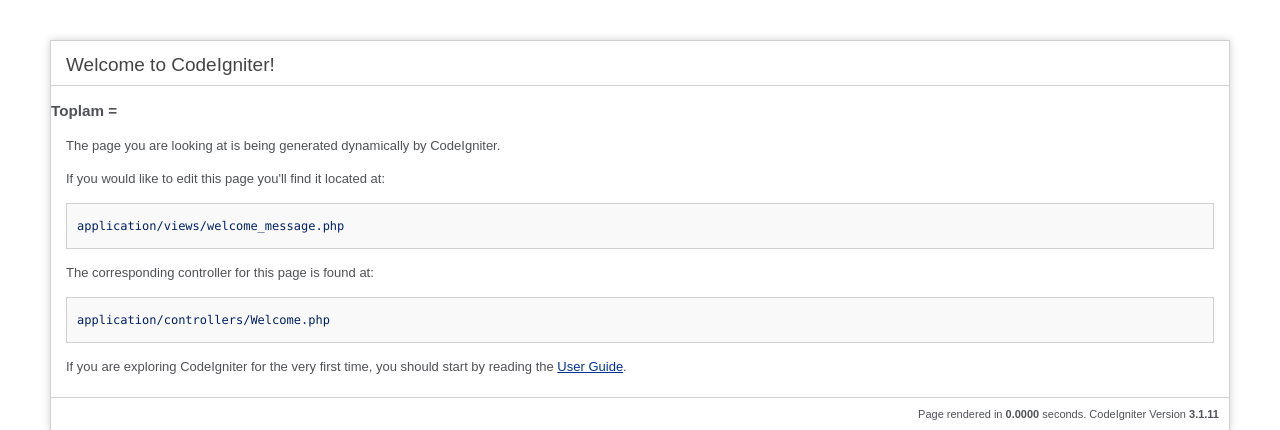
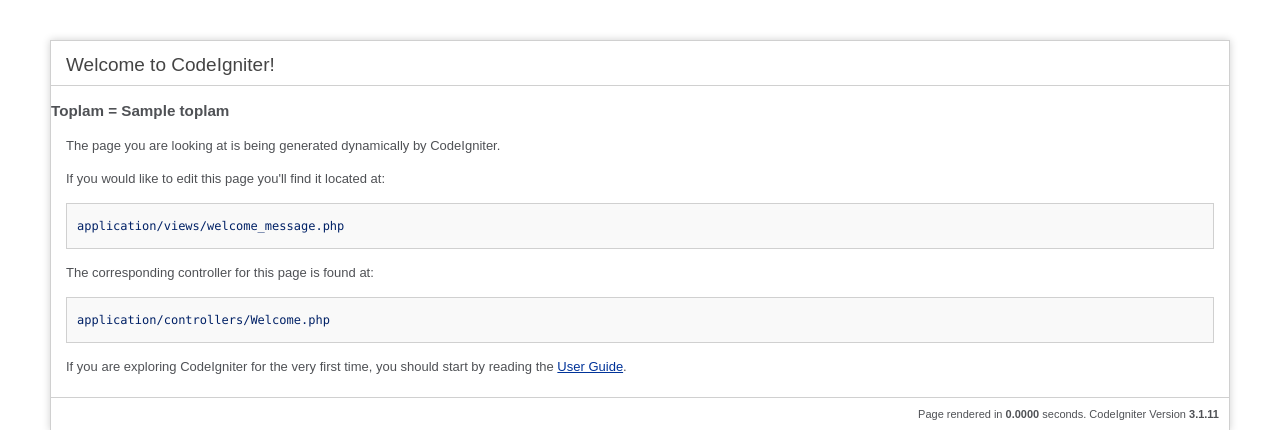
Before and after one commit to lapestand/chatwith, a CodeIgniter app: the page made by public_html/application/views/welcome_message.php in a window 1280 px wide. Shown: the top 430 px of the page. Run offline with CodeIgniter, Linux system fonts and the light colour scheme; the template is opened without the code that fills it: most values are stand-ins (such as "Sample title", 1, 10 or a date in 2020).

Commit message:
Typo fixed.

```diff
--- a/public_html/application/views/welcome_message.php
+++ b/public_html/application/views/welcome_message.php
@@ -70,7 +70,7 @@
 <div id="container">
 	<h1>Welcome to CodeIgniter!</h1>
 
-	<h3> Toplam = <?php $toplam ?> </h3>
+	<h3> Toplam = <?php echo($toplam); ?> </h3>
 
 	<div id="body">
 		<p>The page you are looking at is being generated dynamically by CodeIgniter.</p>
```
